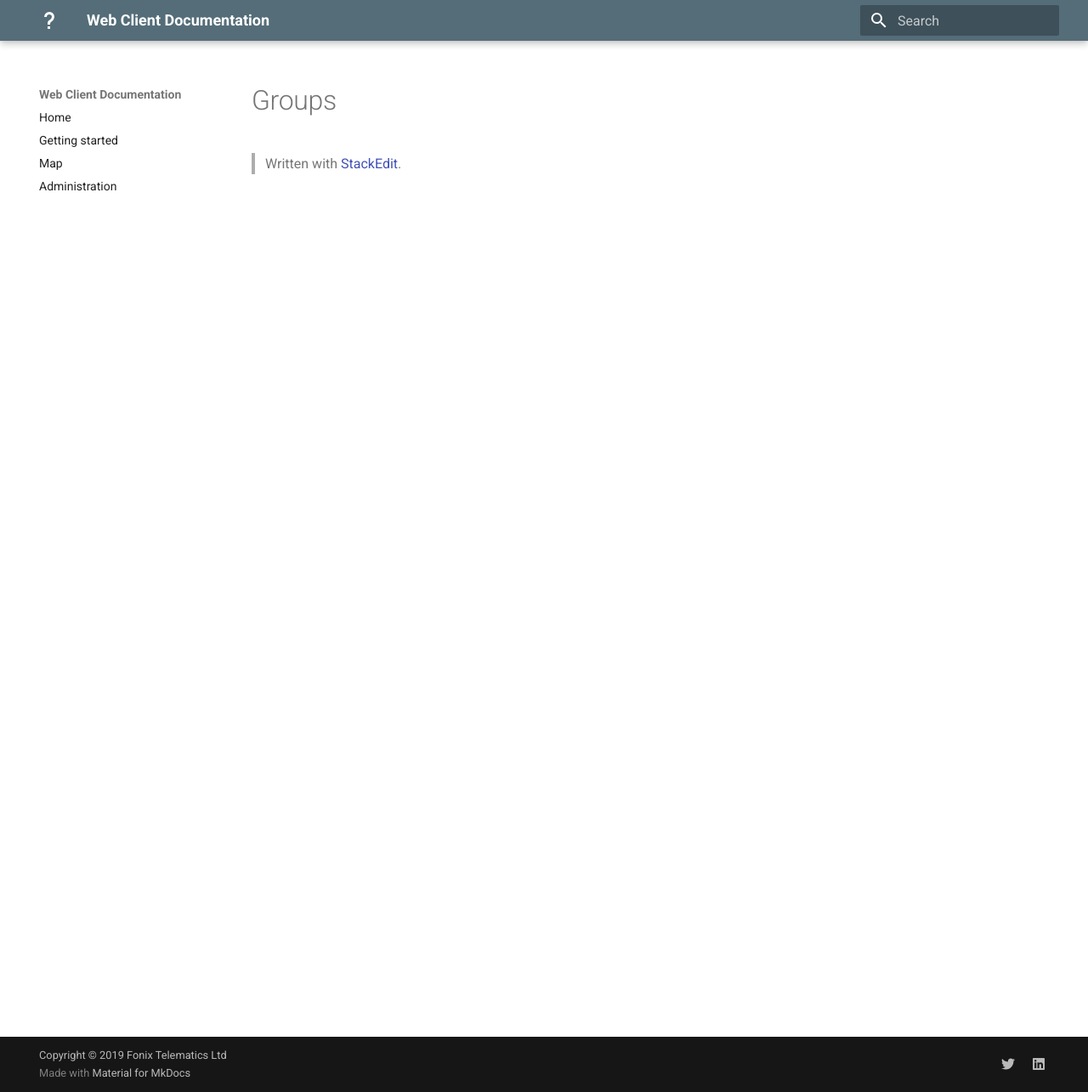
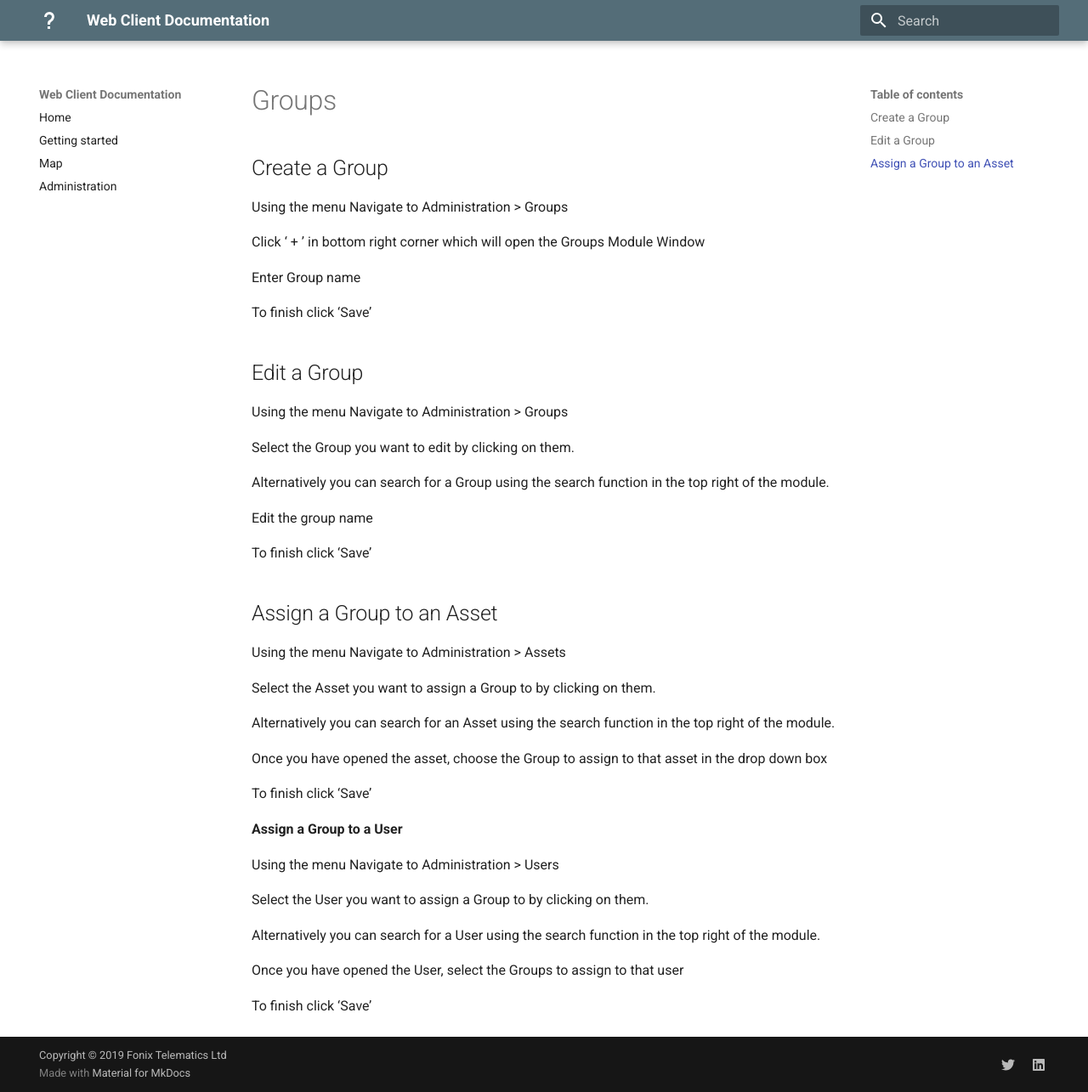
Before and after one commit to fonixtelematics/user-manual, an MkDocs documentation site: the page built from docs/Groups.md, in a window 1280 px wide and 1285 px high. Shown: the whole window at 85% size. Built offline with MkDocs 1.6.1 and Material for MkDocs 9.7.7, drawn with Linux system fonts in a browser that asks for light colours.

Commit message:
docs/Groups.md updated from https://stackedit.io/

```diff
--- a/docs/Groups.md
+++ b/docs/Groups.md
@@ -1,7 +1,50 @@
+# Groups
 
+## Create a Group
 
+Using the menu Navigate to Administration > Groups
 
-> Written with [StackEdit](https://stackedit.io/).
+Click ‘ + ’ in bottom right corner which will open the Groups Module Window
+
+Enter Group name
+
+To finish click ‘Save’
+
+## Edit a Group
+
+Using the menu Navigate to Administration > Groups
+
+Select the Group you want to edit by clicking on them.
+
+Alternatively you can search for a Group using the search function in the top right of the module.
+
+Edit the group name
+
+To finish click ‘Save’
+
+## Assign a Group to an Asset
+
+Using the menu Navigate to Administration > Assets
+
+Select the Asset you want to assign a Group to by clicking on them.
+
+Alternatively you can search for an Asset using the search function in the top right of the module.
+
+Once you have opened the asset, choose the Group to assign to that asset in the drop down box
+
+To finish click ‘Save’
+
+**Assign a Group to a User**
+
+Using the menu Navigate to Administration > Users
+
+Select the User you want to assign a Group to by clicking on them.
+
+Alternatively you can search for a User using the search function in the top right of the module.
+
+Once you have opened the User, select the Groups to assign to that user
+
+To finish click ‘Save’
 <!--stackedit_data:
-eyJoaXN0b3J5IjpbNzMwOTk4MTE2XX0=
+eyJoaXN0b3J5IjpbLTMzMzQwODc5N119
 -->
```
